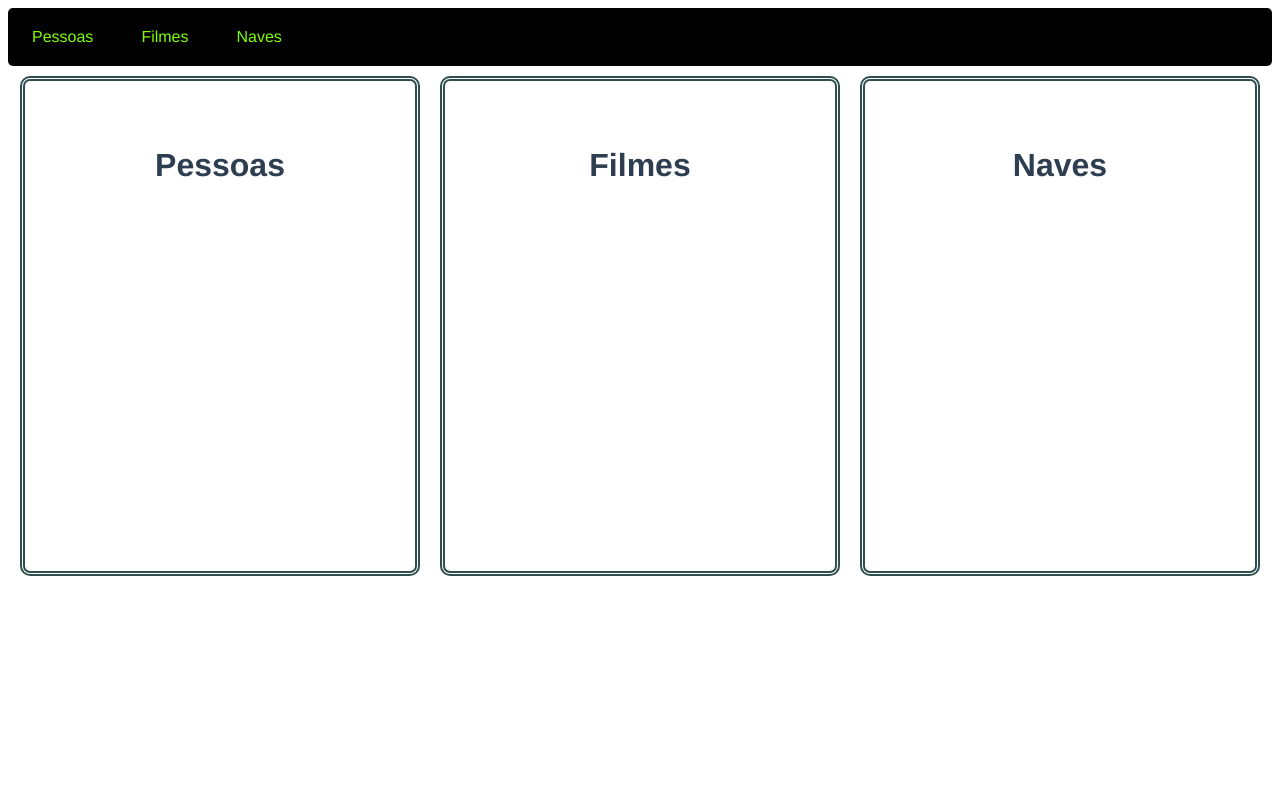
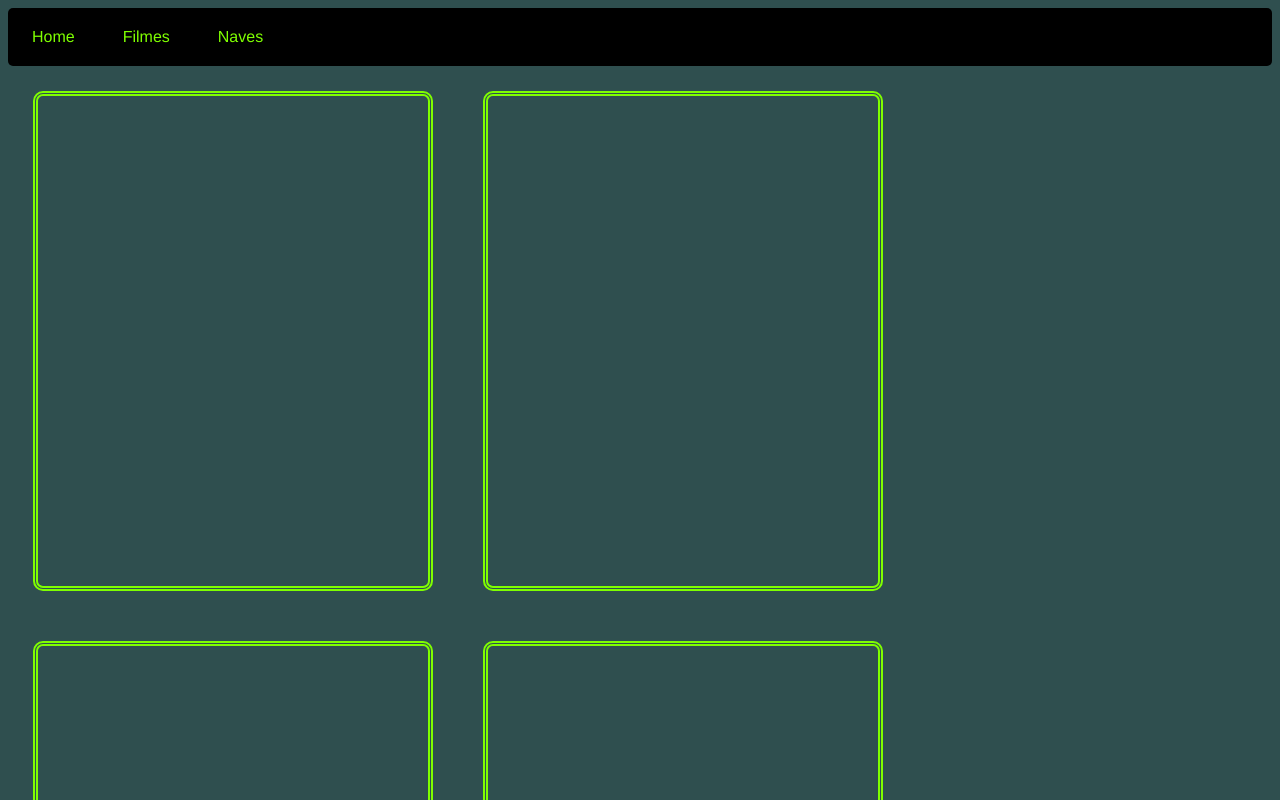
Before and after one commit to joniptt/Teste-Stratum, a Vue app in the folder millennium-falcon/: page /pessoas in a window 1280 px wide. Shown: the top 800 px of the page. Built offline with nearby package versions, Linux system fonts and the light colour scheme.

Commit message:
aparentemente eu sou um animal
tentando puxar do path pessoas sendo que ele nem existia

```diff
--- a/millennium-falcon/package.json
+++ b/millennium-falcon/package.json
@@ -1,5 +1,5 @@
 {
-  "name": "hello-world",
+  "name": "teste-stratum",
   "version": "0.1.0",
   "private": true,
   "scripts": {
@@ -10,7 +10,6 @@
   "dependencies": {
     "axios": "^0.24.0",
     "core-js": "^3.6.5",
-    "jquery": "^3.6.0",
     "vue": "^2.6.11",
     "vue-router": "^3.5.3"
   },
--- a/millennium-falcon/public/index.html
+++ b/millennium-falcon/public/index.html
@@ -4,15 +4,6 @@
     <meta charset="utf-8" />
     <meta http-equiv="X-UA-Compatible" content="IE=edge" />
     <meta name="viewport" content="width=device-width,initial-scale=1.0" />
-
-    <script src="https://code.jquery.com/jquery-3.5.1.min.js"></script>
-    <script>
-      $(document).ready(function () {
-        $("button").click(function () {
-          alert("jQuery is working perfectly.")
-        })
-      })
-    </script>
     <title>Star wars</title>
   </head>
   <body>
--- a/millennium-falcon/src/assets/css/styles.css
+++ b/millennium-falcon/src/assets/css/styles.css
@@ -26,15 +26,24 @@ li a:hover {
   width: 300px;
   height: 400px;
   float: left;
-  border: 1px double darkslategray;
+  border: 1px double chartreuse;
   padding: 45px;
   text-align: center;
   display: block;
-  margin: 10px;
+  margin: 25px;
   border-radius: 10px;
   border-width: 5px;
+  color: white;
 }
 #containner {
   margin: 0 auto;
   display: table;
 }
+p {
+  margin: 10px;
+  padding: 10px;
+  font-size: 30pt;
+}
+body {
+  background-color: darkslategray;
+}
--- a/millennium-falcon/src/components/MainPage.vue
+++ /dev/null
@@ -1,51 +0,0 @@
-<template>
-  <div>
-    <ul>
-      <li>
-        <a href="/pessoas">Pessoas</a>
-      </li>
-      <li>
-        <a href="">Filmes</a>
-      </li>
-      <li>
-        <a href="">Naves</a>
-      </li>
-    </ul>
-    <div id="containner">
-      <div id="card">
-        <h1>Pessoas</h1>
-        <p></p>
-      </div>
-      <div id="card">
-        <h1>Filmes</h1>
-      </div>
-      <div id="card">
-        <h1>Naves</h1>
-      </div>
-    </div>
-  </div>
-</template>
-
-<script>
-import axios from "axios"
-export default {
-  name: "MainPage",
-  data: () => ({
-    count: 0,
-  }),
-
-  methods: {
-    async getCount() {
-      try {
-        const response = await axios.get("https://swapi.dev/api/people")
-        console.log(response)
-      } catch (error) {
-        console.log(error)
-      }
-    },
-  },
-}
-</script>
-<style>
-@import "../assets/css/styles.css";
-</style>
--- /dev/null
+++ b/millennium-falcon/src/pages/MainPage.vue
@@ -0,0 +1,60 @@
+<template>
+  <div :style="image">
+    <ul>
+      <li>
+        <a href="/pessoas">Pessoas</a>
+      </li>
+      <li>
+        <a href="">Filmes</a>
+      </li>
+      <li>
+        <a href="">Naves</a>
+      </li>
+    </ul>
+    <div id="containner">
+      <div id="card">
+        <h1>Pessoas</h1>
+        <p>{{ pessoas }}</p>
+      </div>
+      <div id="card">
+        <h1>Filmes</h1>
+        <p>{{ filmes }}</p>
+      </div>
+      <div id="card">
+        <h1>Naves</h1>
+        <p>{{ naves }}</p>
+      </div>
+    </div>
+  </div>
+</template>
+
+<script>
+import api from "../services/api"
+export default {
+  name: "MainPage",
+  data: () => ({
+    pessoas: 0,
+    naves: 0,
+    filmes: 0,
+    image: { backgroundImage: "url(../assets/images/espaco.jpg)" },
+  }),
+  mounted() {
+    api.get("people").then((response) => {
+      this.pessoas = response.data.count
+      console.log(response.data.count)
+    })
+    api.get("starships").then((response) => {
+      this.naves = response.data.count
+      console.log(response.data.count)
+    })
+    api.get("films").then((response) => {
+      this.filmes = response.data.count
+      console.log(response.data.count)
+    })
+  },
+  methods: {},
+}
+</script>
+<style>
+@import "../assets/css/styles.css";
+</style>
--- a/millennium-falcon/src/components/pessoas.vue
+++ b/millennium-falcon/src/pages/pessoas.vue
@@ -2,7 +2,7 @@
   <div>
     <ul>
       <li>
-        <a href="">Pessoas</a>
+        <a href="/">Home</a>
       </li>
       <li>
         <a href="">Filmes</a>
@@ -13,13 +13,16 @@
     </ul>
     <div id="containner">
       <div id="card">
-        <h1>Pessoas</h1>
+        <h1></h1>
       </div>
       <div id="card">
-        <h1>Filmes</h1>
+        <h1></h1>
       </div>
       <div id="card">
-        <h1>Naves</h1>
+        <h1></h1>
+      </div>
+      <div id="card">
+        <h1></h1>
       </div>
     </div>
   </div>
--- a/millennium-falcon/src/router/index.js
+++ b/millennium-falcon/src/router/index.js
@@ -7,13 +7,13 @@ const routes = [
   {
     path: "/",
     name: "Home",
-    component: () => import("../components/MainPage"),
+    component: () => import("../pages/MainPage"),
   },
   {
     path: "/pessoas",
     name: "Pessoas",
 
-    component: () => import("../components/pessoas"),
+    component: () => import("../pages/pessoas"),
   },
 ]
 
--- /dev/null
+++ b/millennium-falcon/src/services/api.js
@@ -0,0 +1,6 @@
+import axios from "axios"
+
+const api = axios.create({
+  baseURL: "https://swapi.dev/api/",
+})
+export default api
```
Also changed, not shown: 1 other file (tests, documents, lock files or other folders).
